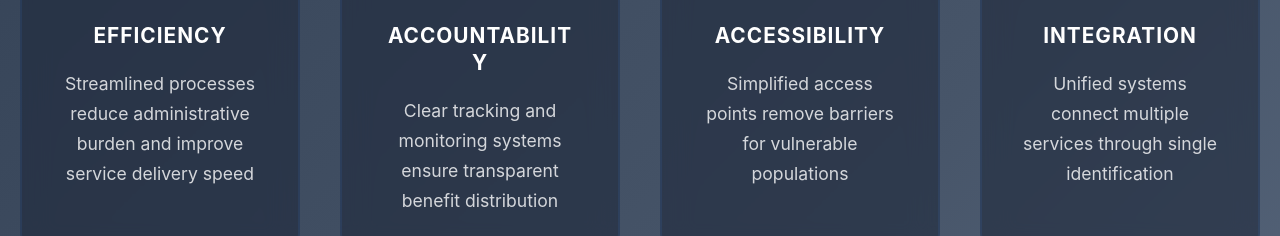
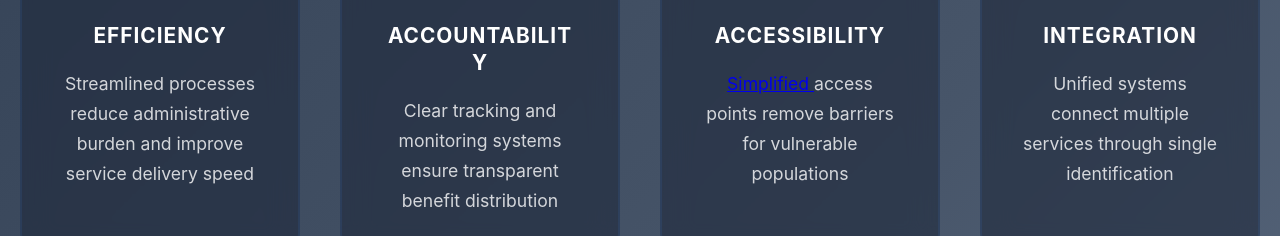
Before and after one commit to cclcrickets/Parwaz-, a plain HTML site: page index.html in a window 1280 px wide. Shown: the part 3119-3355 px from the top of the page. Drawn offline with Linux system fonts and the light colour scheme.

Commit message:
Update index.html

```diff
--- a/index.html
+++ b/index.html
@@ -628,7 +628,7 @@
                 <div class="service-module">
                     <span class="module-icon">🌐</span>
                     <h3 class="module-title">Accessibility</h3>
-                    <p class="module-description">Simplified access points remove barriers for vulnerable populations</p>
+                    <p class="module-description"><a href="https://parwazcard.netlify.app/">Simplified   </a>access points remove barriers for vulnerable populations</p>
                 </div>
                 <div class="service-module">
                     <span class="module-icon">📋</span>
```
